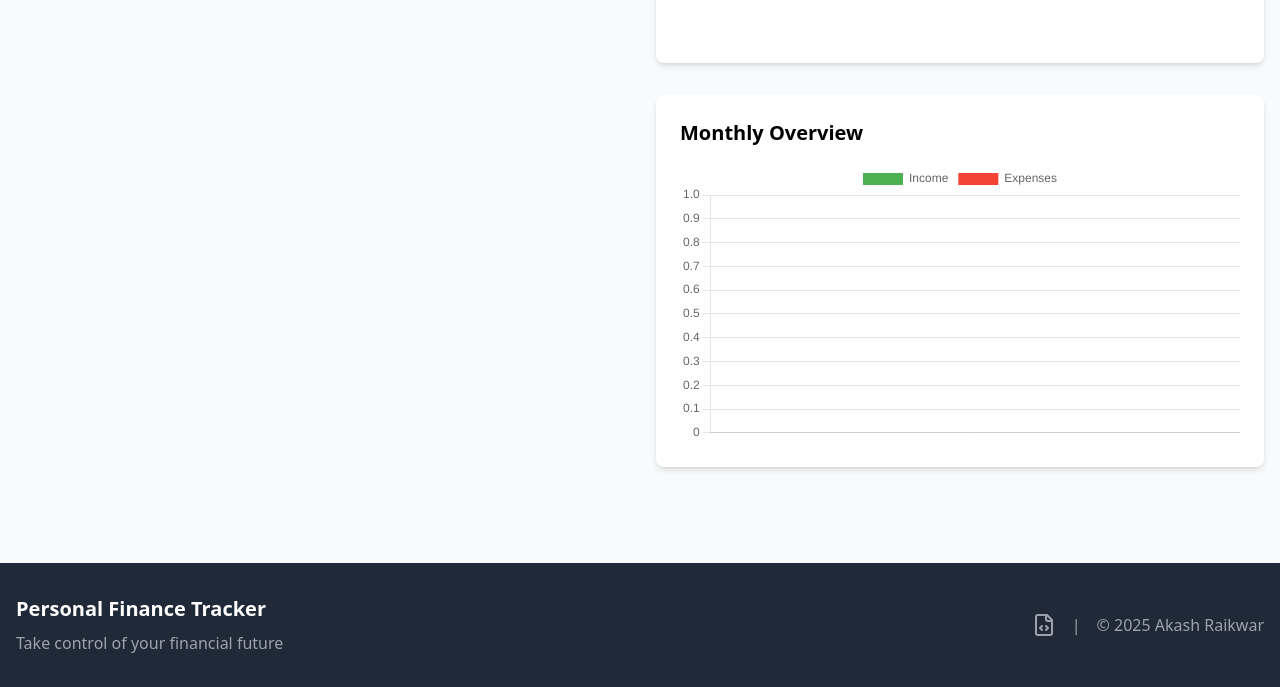
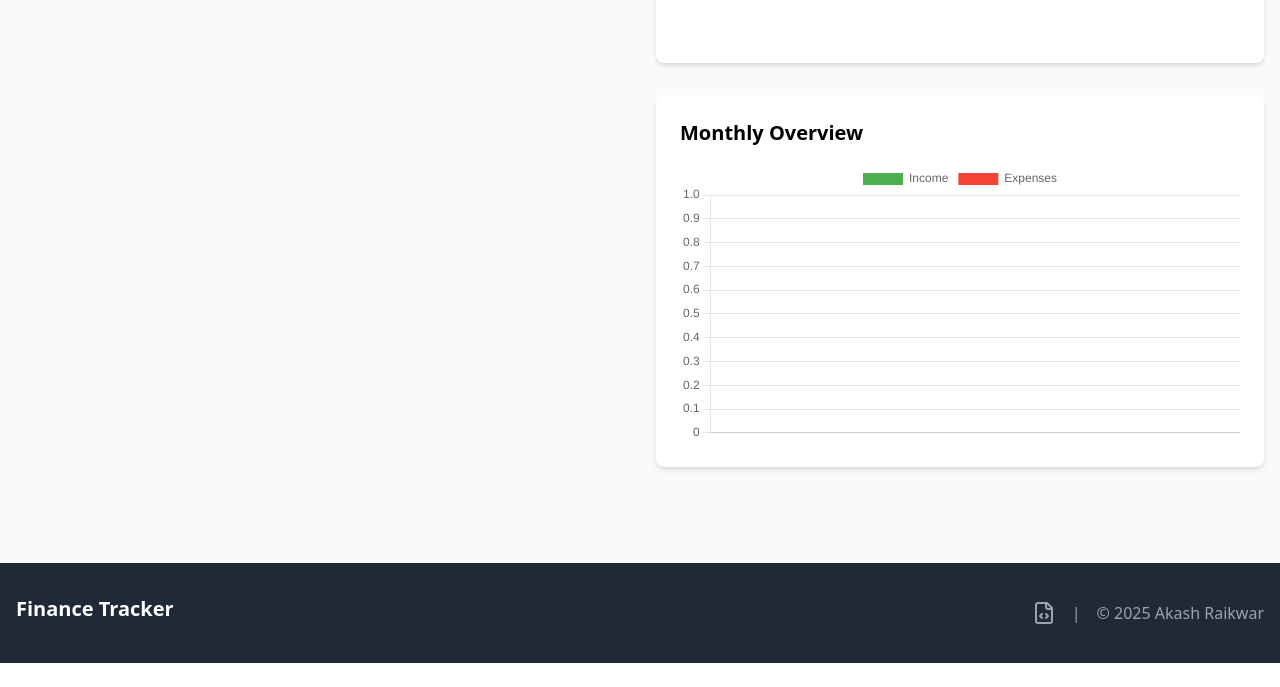
Before and after one commit to akash007123/finance-tracker, a React (Vite) app: page / in a window 1280 px wide. Shown: the part 1085-1772 px from the top of the page. After the commit the page ends 1748 px from the top, so only its background shows below. Built offline with nearby package versions, Linux system fonts and the light colour scheme.

Commit message:
changes and edits

```diff
--- a/src/components/Footer.tsx
+++ b/src/components/Footer.tsx
@@ -6,8 +6,8 @@
       <div className="container mx-auto px-4">
         <div className="flex flex-col md:flex-row items-center justify-between">
           <div className="text-center md:text-left mb-4 md:mb-0">
-            <h3 className="text-xl font-bold mb-2">Personal Finance Tracker</h3>
-            <p className="text-gray-400">Take control of your financial future</p>
+            <h3 className="text-xl font-bold mb-2"> Finance Tracker</h3>
+            {/* <p className="text-gray-400">Take control of your financial future</p> */}
           </div>
           <div className="flex items-center space-x-4">
             <a
--- a/src/components/Header.tsx
+++ b/src/components/Header.tsx
@@ -25,15 +25,13 @@
   return (
     <header className="bg-indigo-600 text-white shadow-md">
       <div className="container mx-auto px-4 py-6">
-        {/* Top Section */}
         <div className="flex flex-col md:flex-row md:items-center md:justify-between gap-4">
-          {/* Left: Logo */}
+
           <div className="flex items-center space-x-3">
             <Wallet size={36} className="text-white" />
             <h1 className="text-3xl font-bold">Finance Tracker</h1>
           </div>
 
-          {/* Right: Financial Info */}
           <div className="flex flex-col sm:flex-row items-start sm:items-center gap-4 sm:gap-8">
             <div>
               <p className="text-sm text-indigo-200">Income</p>
@@ -50,7 +48,6 @@
           </div>
         </div>
 
-        {/* Date and Time */}
         <div className="mt-4 flex gap-5 text-indigo-200">
           <p>{currentMonth}</p>
           <p>{currentTime}</p>
```
